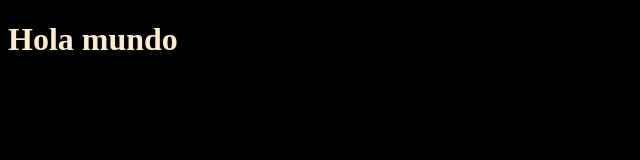
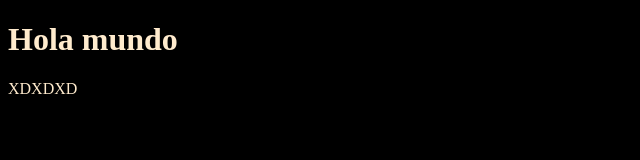
Before and after one commit to sebastianjr211/Sebastian, a plain HTML site: page index.html in a window 1280 px wide. Shown: the whole page, without its empty margins (0-640 px from the left). Drawn offline with Linux system fonts and the light colour scheme.

Commit message:
agrego XD

```diff
--- a/index.html
+++ b/index.html
@@ -11,9 +11,11 @@
             color: blanchedalmond;
         }
     </Style>
-
 </head>
 <body>
     <h1>Hola mundo</h1>
+    <p>
+        XDXDXD
+    </p>
 </body>
 </html>
```
